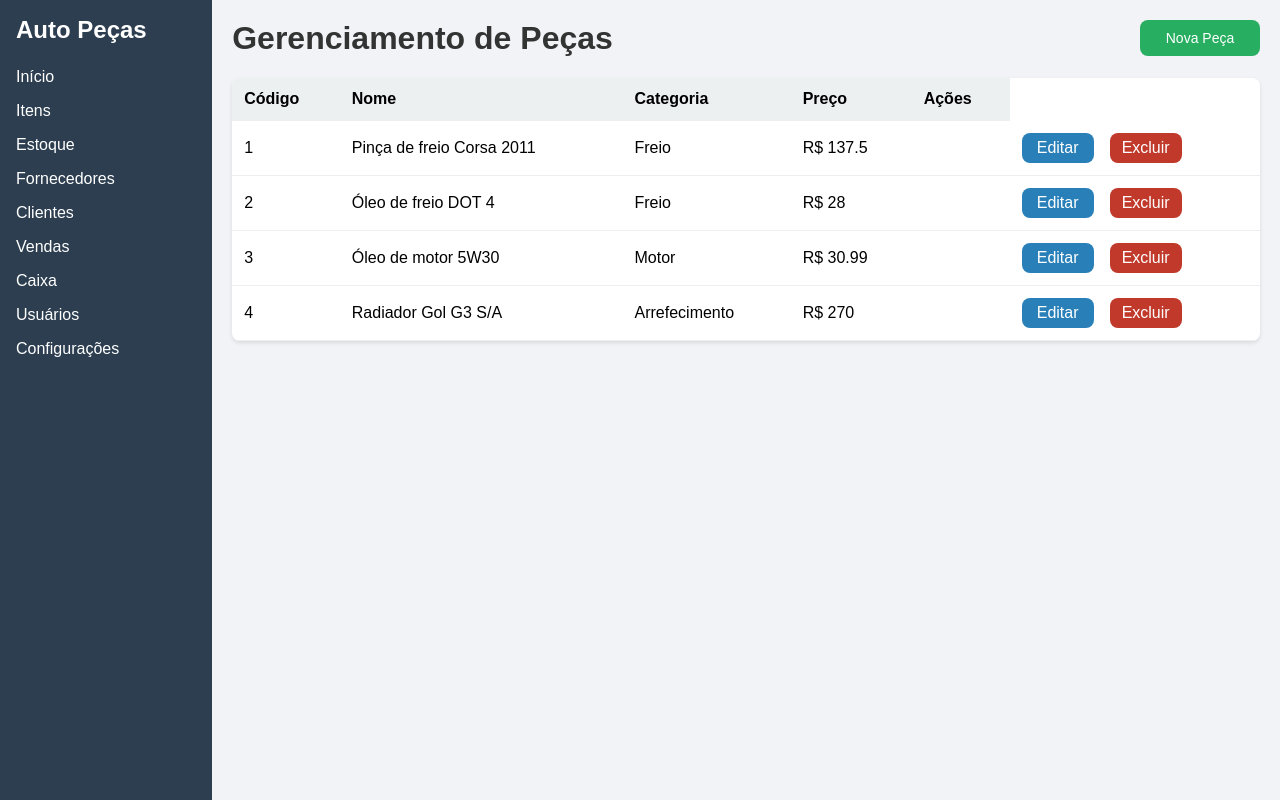
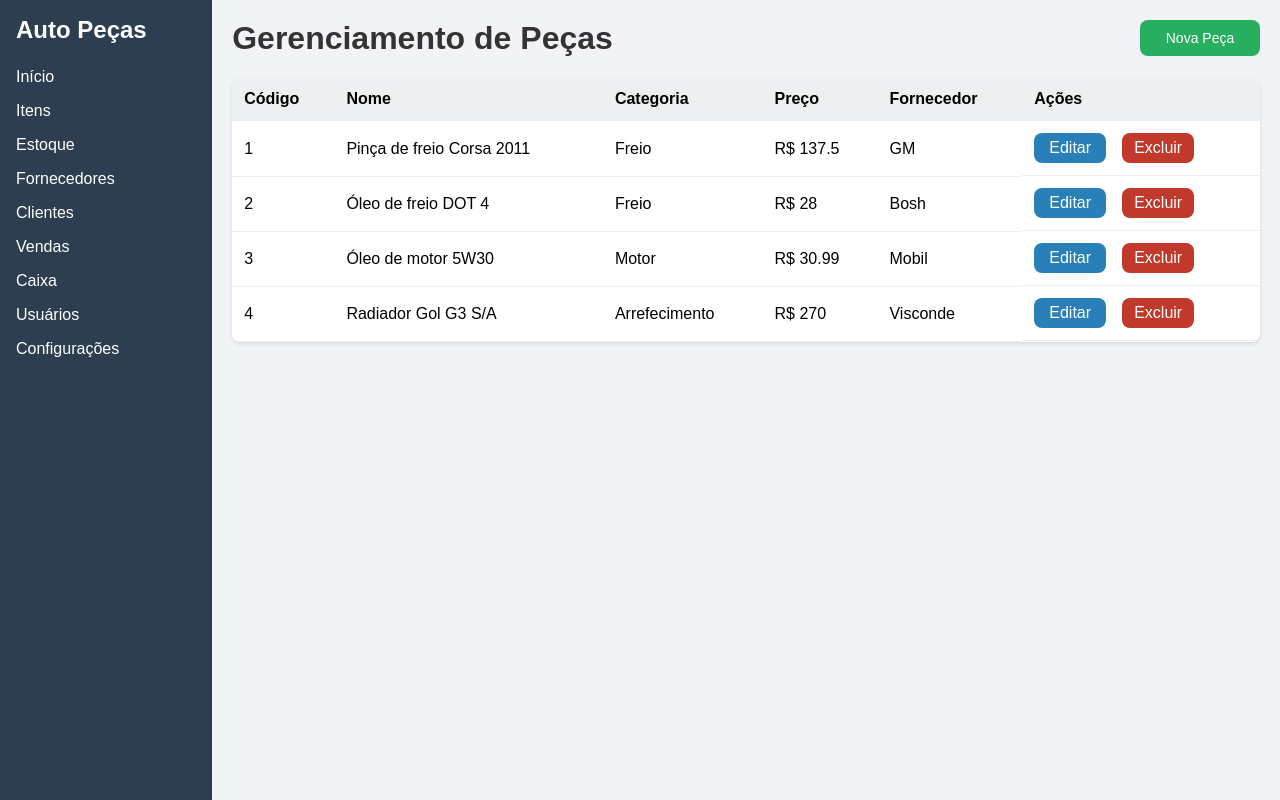
Before and after one commit to joaopafe/commercial-manager, a React (Vite) app in the folder frontend/: page /partsmanager in a window 1280 px wide. Built offline with nearby package versions, Linux system fonts and the light colour scheme.

Commit message:
add the supplier prop on PartsTable component

```diff
--- a/frontend/src/presentation/components/PartsTable.tsx
+++ b/frontend/src/presentation/components/PartsTable.tsx
@@ -2,13 +2,14 @@ import { FC } from "react";
 
 import { PieceLine } from "./PieceLine";
 
-import { PieceLineProps as Piece } from "./PieceLine";
+import { PieceProps as Piece } from "./PieceLine";
 
 interface PartsTableProps {
   parts: Piece[];
+  openModal(isCreateModal: boolean): void;
 }
 
-export const PartsTable: FC<PartsTableProps> = ({ parts }) => {
+export const PartsTable: FC<PartsTableProps> = ({ parts, openModal }) => {
   const pieceLines = parts.map((piece) => {
     return (
       <PieceLine
@@ -16,7 +17,9 @@ export const PartsTable: FC<PartsTableProps> = ({ parts }) => {
         name={piece.name}
         category={piece.category}
         price={piece.price}
+        supplier={piece.supplier}
         key={piece.code}
+        openModal={openModal}
       />
     );
   });
@@ -37,6 +40,9 @@ export const PartsTable: FC<PartsTableProps> = ({ parts }) => {
           <th className="part-table-head-column" id="part-price-head">
             Preço
           </th>
+          <th className="part-table-head-column" id="part-supplier-head">
+            Fornecedor
+          </th>
           <th className="part-table-head-column" id="part-actions-head">
             Ações
           </th>
```
